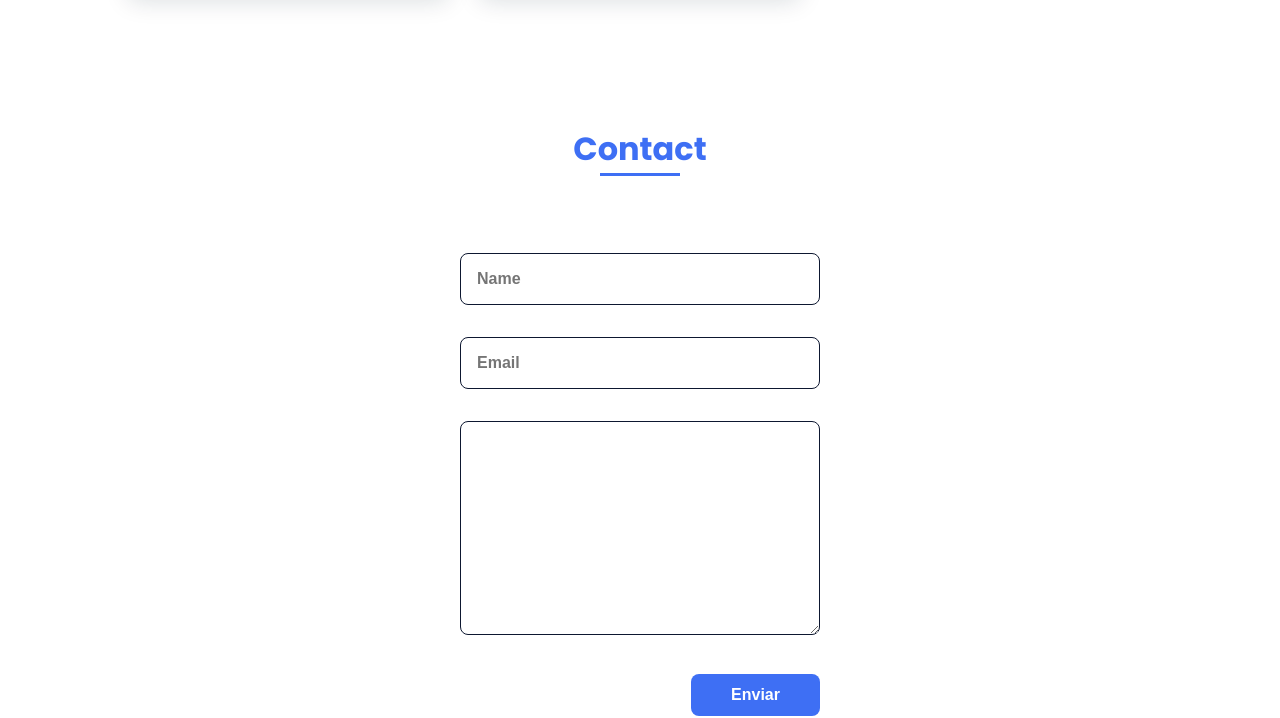
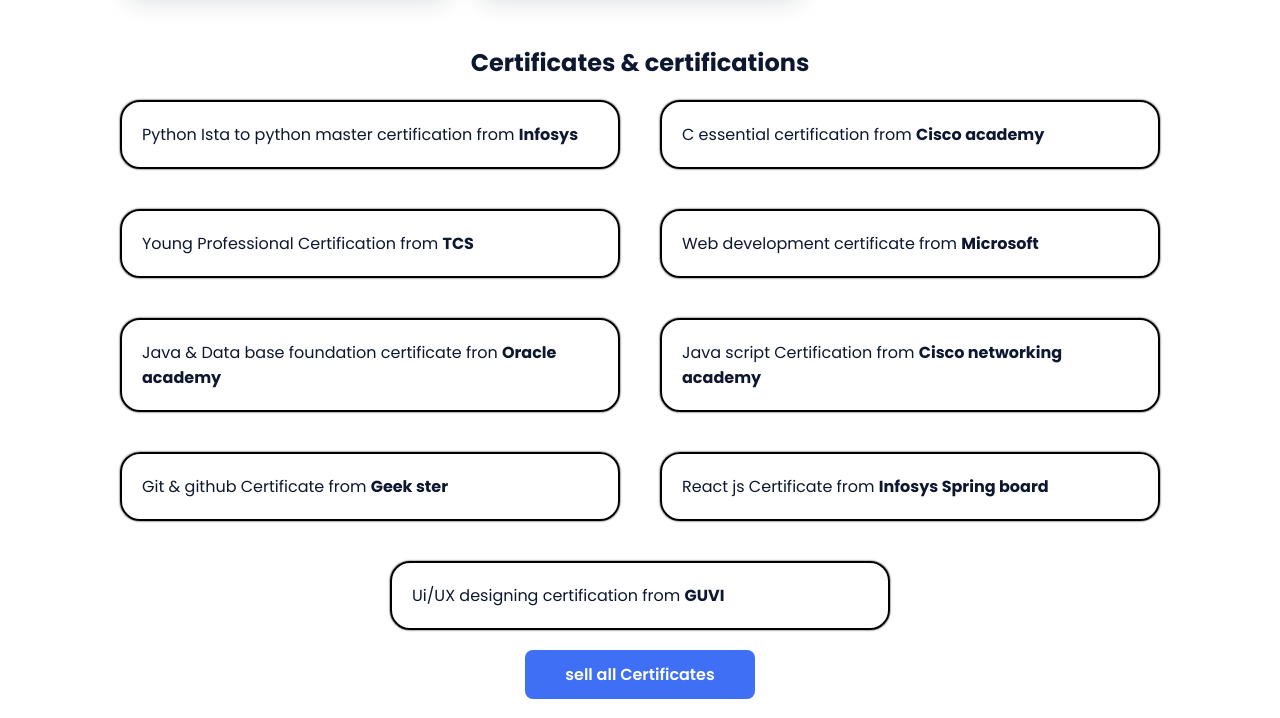
Before and after one commit to Polinatitharun/myportfolio, a plain HTML site: page index.html in a window 1280 px wide. Shown: the part 3103-3821 px from the top of the page. Drawn offline with nearby package versions, Linux system fonts and the light colour scheme.

Commit message:
Your commit message here

```diff
--- a/assets/css/styles.css
+++ b/assets/css/styles.css
@@ -483,3 +483,31 @@
     width: 450px;
   }
 }
+.certdiv{
+
+  display: flex;
+
+  justify-content: center;
+  align-items: center;
+  flex-wrap: wrap;
+}
+.cert{
+  border:2px solid black;
+  width:500px;
+  padding:20px;
+  margin: 20px;
+  border-radius: 20px;
+  box-shadow: 0px 0px 2px black;
+}
+.cert b{
+display: inline;
+
+
+}
+.h1{
+ text-align: center;
+}
+#btn{
+  display: flex;
+ justify-content: center;
+}
--- a/index.html
+++ b/index.html
@@ -182,7 +182,23 @@
         </a>
     </div>
 </section>
-
+<section>
+    <h1 class="h1">Certificates & certifications</h1>
+    <div class="certdiv" >
+        <div class="cert">Python Ista to python master certification from <b>Infosys</b></div>
+        <div class="cert">C essential certification from <b>Cisco academy</b></div>
+        <div class="cert">Young Professional Certification from <b>TCS</b></div>
+        <div class="cert">Web development certificate from <b>Microsoft</b></div>
+        <div class="cert">Java & Data base foundation certificate fron <b>Oracle academy</b></div>
+        <div class="cert">Java script Certification from <b>Cisco networking academy</b></div>
+        <div class="cert">Git & github Certificate from <b>Geek ster</b></div>
+        <div class="cert">React js Certificate from <b>Infosys Spring board</b></div>
+        <div class="cert">Ui/UX designing certification from <b>GUVI</b></div>
+    </div>
+    <div id="btn">
+        <a href="myallcertificates.pdf"  class="button" download>sell all Certificates</a>
+    </div>
+</section>
 
             <!--===== CONTACT =====-->
             <section class="contact section" id="contact">
```
Also changed, not shown: 1 other file.
